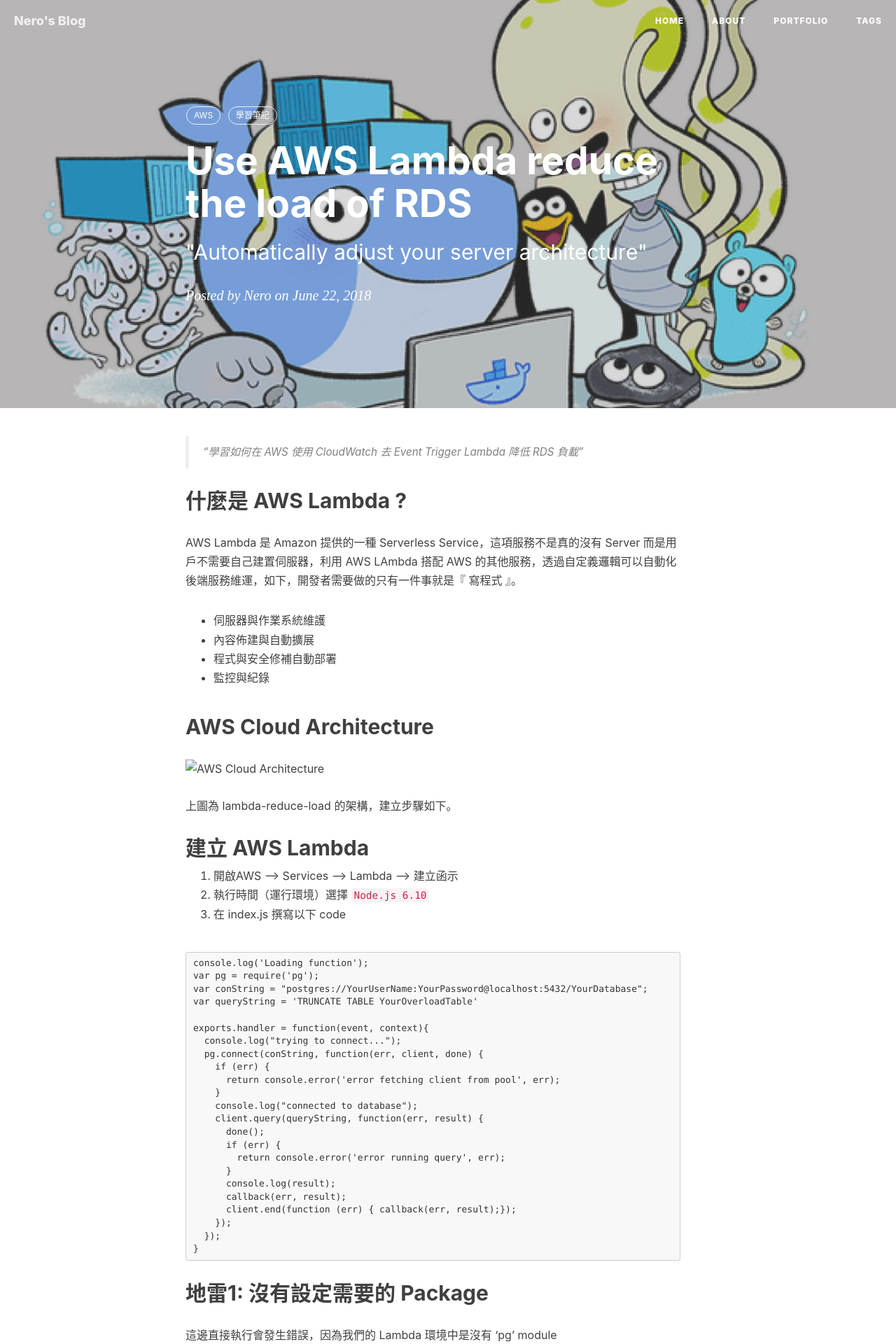
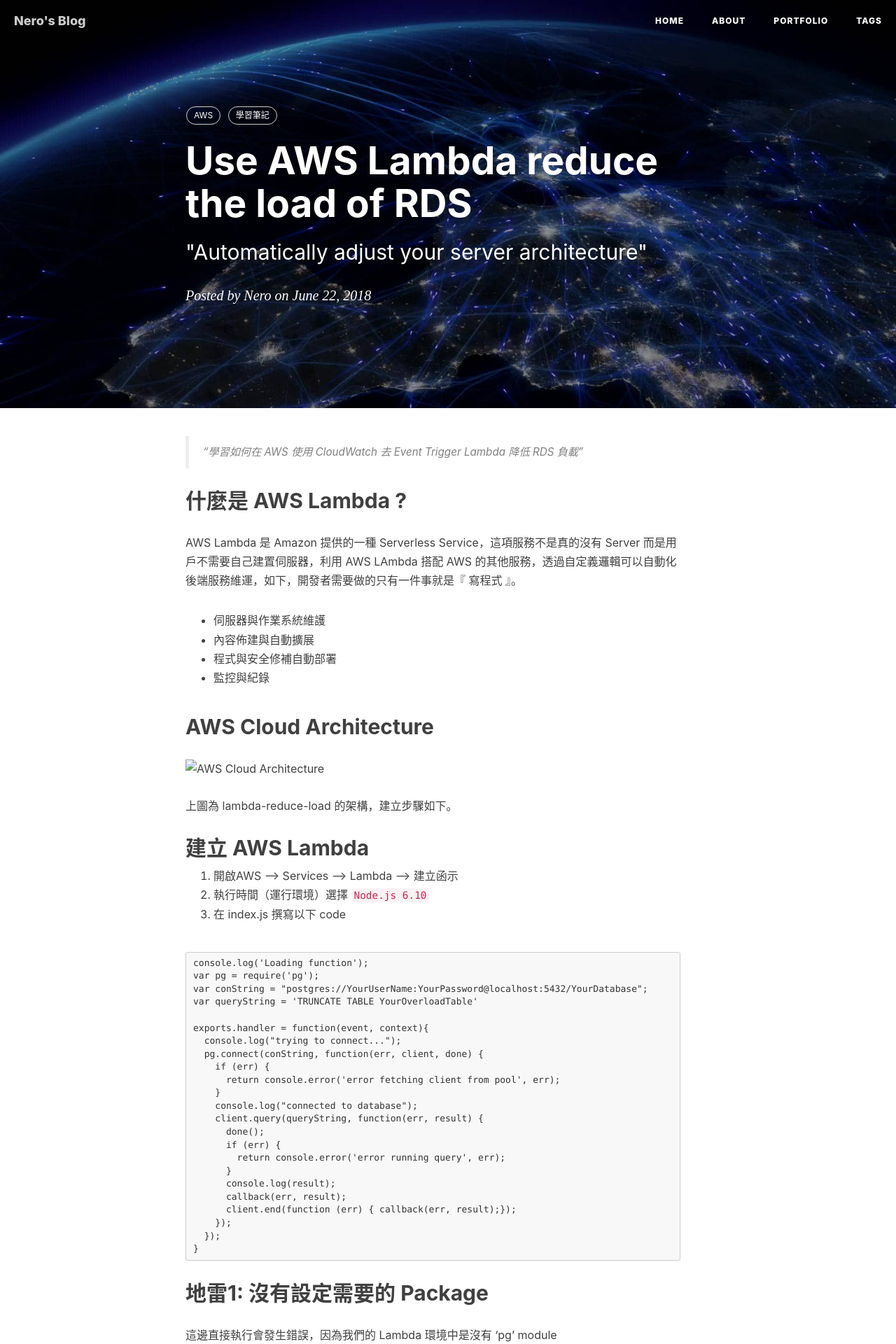
Before and after one commit to NeroCube/nerocube.github.io, a Jekyll site: the page built from _posts/2018-06-22-aws-lambda-function.md, in a window 1280 px wide. Shown: the top 1920 px of the page at 70% size. Built offline with Jekyll 4.4.1, drawn with Linux system fonts in a browser that asks for light colours; nearby versions of some CDN libraries; comment, search, counter and statistics services are not loaded.

Commit message:
Update 2018-06-22-aws-lambda-function.md
modify header img

```diff
--- a/_posts/2018-06-22-aws-lambda-function.md
+++ b/_posts/2018-06-22-aws-lambda-function.md
@@ -4,7 +4,7 @@
 subtitle:   " \"Automatically adjust your server architecture\""
 date:       2018-06-22 09:12:01
 author:     "Nero"
-header-img: "img/post-bg-container.jpg"
+header-img: "img/post-bg-os-metro.jpg"
 tags:
     - AWS
     - 學習筆記
```
